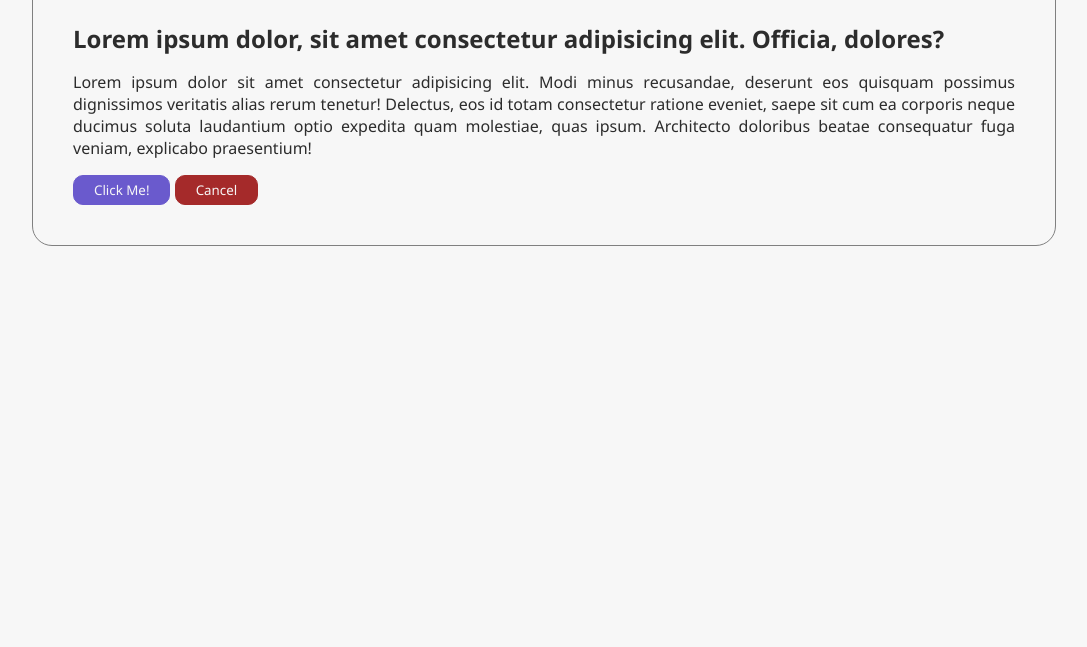
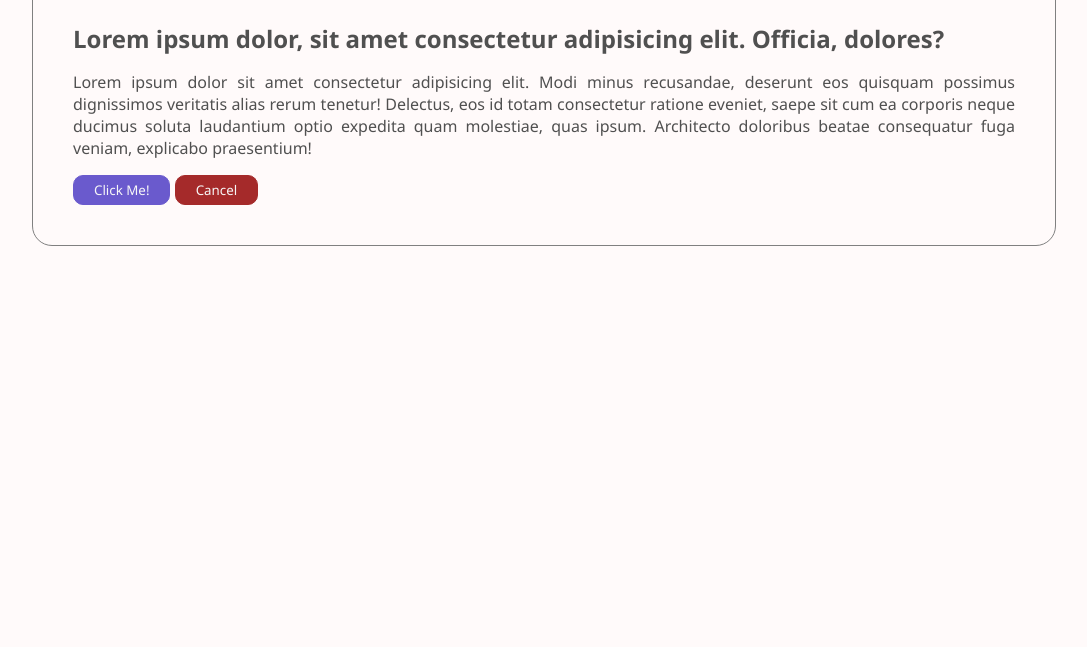
Before and after one commit to Angelozam17/Falcons, a plain HTML site: page index.html in a window 1280 px wide. Shown: the part 153-800 px from the top of the page, without its empty margins (96-1183 px from the left). Drawn offline with Linux system fonts and the light colour scheme.

Commit message:
Change color and bg-color

```diff
--- a/styles/main.css
+++ b/styles/main.css
@@ -4,8 +4,8 @@
 }
 
 body{
-    background-color: rgb(247, 247, 247);
-    color: rgb(44, 44, 44)
+    background-color: snow;
+    color: rgb(80, 80, 80)
 }
 
 section{
```
